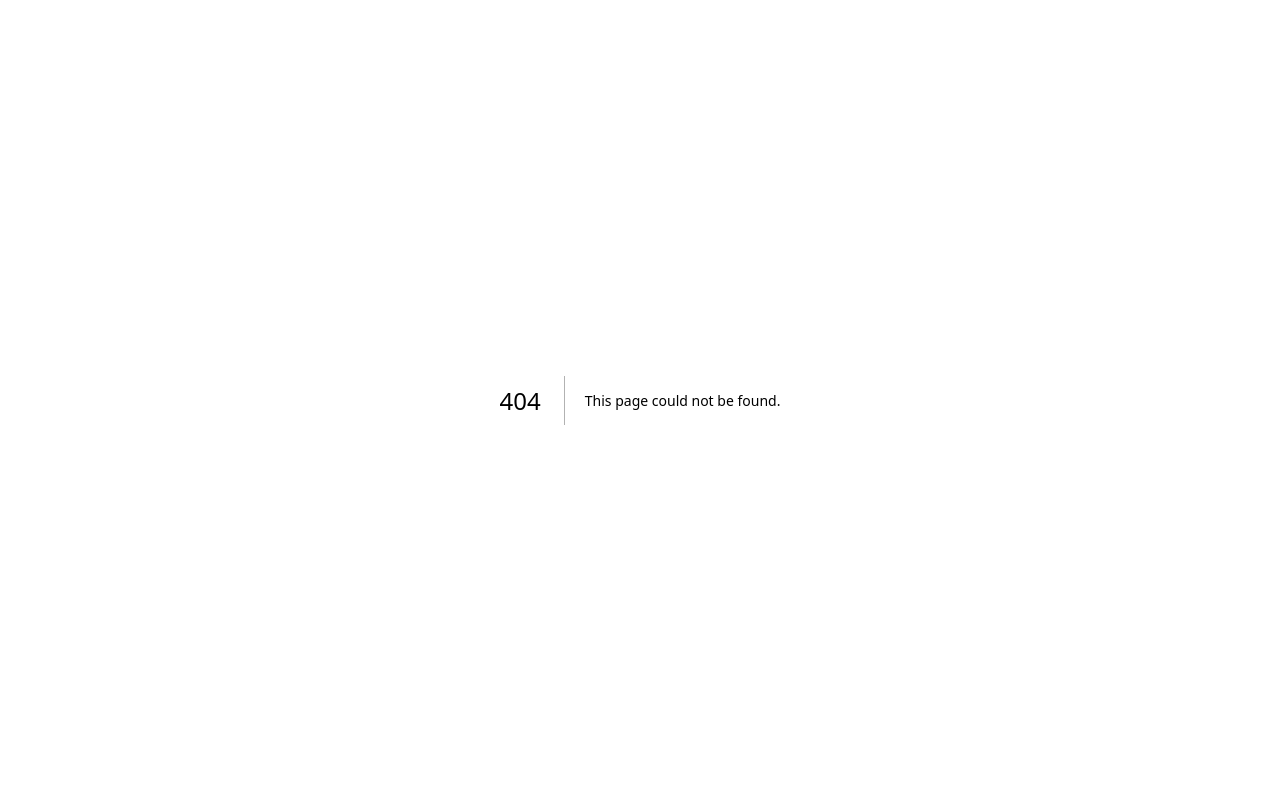
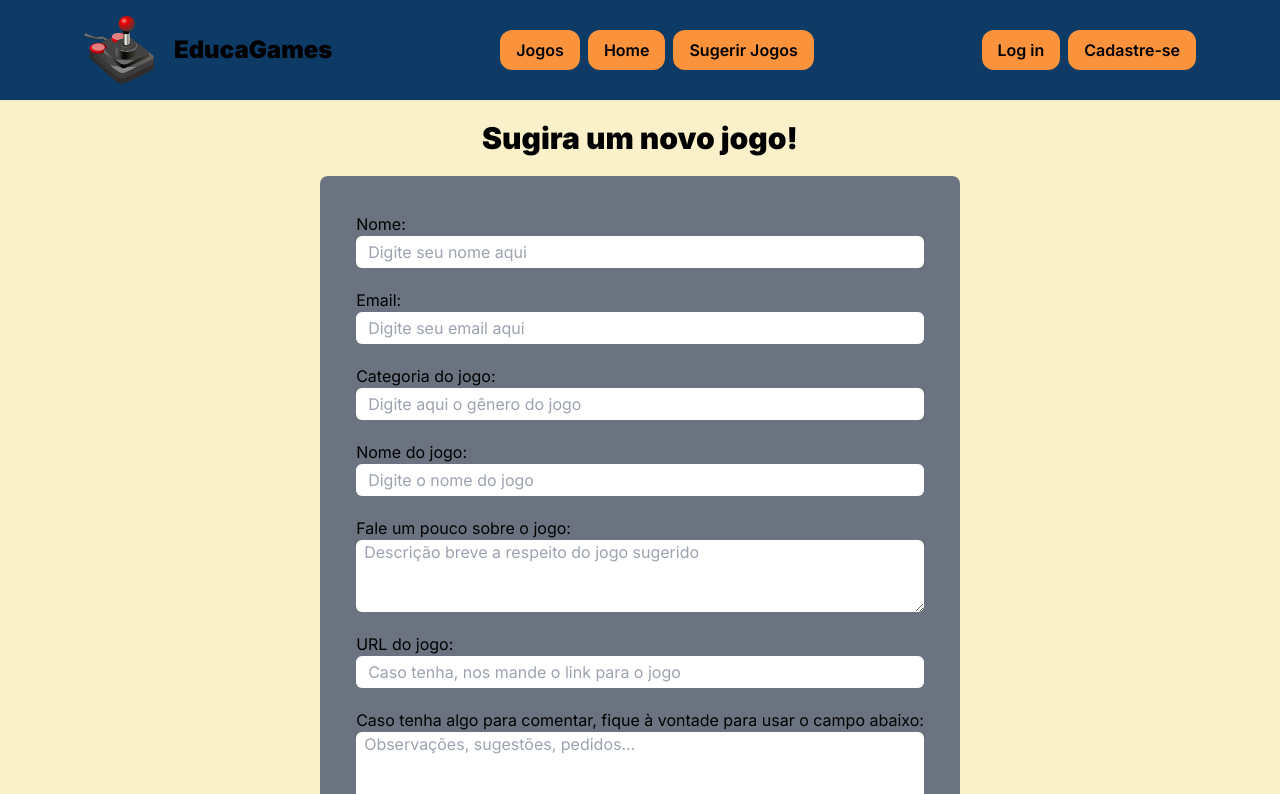
Before and after one commit to trabalhos-si-fiap/fe_happy_game, a Next.js app in the folder happy-game/: page /sugerir in a window 1280 px wide. Before the commit this address had no page. Shown: the top 794 px of the page. Built offline with nearby package versions, Linux system fonts and the light colour scheme.

Commit message:
Começo tela de sugerir jogos

```diff
--- a/happy-game/src/app/globals.css
+++ b/happy-game/src/app/globals.css
@@ -20,7 +20,7 @@
 body {
   color: rgb(var(--foreground-rgb));
   background: rgb(250, 240, 202);
-  font-family: 'Poppins';
+  font-family: 'Poppins', sans-serif;
 
 }
 
--- /dev/null
+++ b/happy-game/src/app/sugerir/page.tsx
@@ -0,0 +1,71 @@
+import ElementoDeFormulario from "@/components/ElementoDeFormulario";
+import Footer from "@/components/templates/footer";
+import Header from "@/components/templates/header";
+import TextAreaElement from "@/components/TextAreaElement";
+
+export default function SugerirJogos(){
+    return (
+        <div className="flex flex-col ">
+            <Header></Header>
+            <div className="flex flex-col items-center justify-center">
+                <h1 className="text-black font-black text-3xl p-5">Sugira um novo jogo!</h1>
+                <div className="h-screen">
+                    <form action="" className=" flex flex-col gap-5 bg-gray-500 p-9 rounded-lg">
+                        <ElementoDeFormulario
+                        id={'nome'}
+                        placeholder={'Digite seu nome aqui'}
+                        >
+                            <span>Nome:</span>
+                        </ElementoDeFormulario>
+
+                        <ElementoDeFormulario
+                        id={'email '}
+                        placeholder={'Digite seu email aqui'}
+                        >
+                            <span>Email:</span>
+                        </ElementoDeFormulario>
+
+                        <ElementoDeFormulario
+                        id={'categoria '}
+                        placeholder={'Digite aqui o gênero do jogo'}
+                        >
+                            <span>Categoria do jogo:</span>
+                        </ElementoDeFormulario>
+
+                        <ElementoDeFormulario
+                        id={'nome_do_jogo'}
+                        placeholder={'Digite o nome do jogo'}
+                        >
+                            <span>Nome do jogo:</span>
+                        </ElementoDeFormulario>
+                        <TextAreaElement
+                        id={'descricao'}
+                        placeholder={'Descrição breve a respeito do jogo sugerido'}
+                        className={'h-20'}
+                        >
+                            <span>Fale um pouco sobre o jogo:</span>
+                        </TextAreaElement>
+                        <ElementoDeFormulario
+                        id={'url_jogo '}
+                        placeholder={'Caso tenha, nos mande o link para o jogo'}
+                        >
+                            <span>URL do jogo:</span>
+                        </ElementoDeFormulario>
+                        <TextAreaElement
+                        id={'feedback'}
+                        placeholder={'Observações, sugestões, pedidos...'}
+                        className={'h-5'}
+                        >
+                            <span>Caso tenha algo para comentar, fique à
+                                vontade para usar o campo abaixo:</span>
+                        </TextAreaElement>
+
+
+
+                    </form>
+                </div>
+            </div>
+            <Footer></Footer>
+        </div>
+    )
+}
--- /dev/null
+++ b/happy-game/src/components/ElementoDeFormulario.tsx
@@ -0,0 +1,13 @@
+export default function ElementoDeFormulario(props: any){
+    return(
+        <div className="flex flex-col">
+            <label htmlFor={props.id}>{props.children}</label>
+            <input
+            type="text"
+            id={props.id}
+            placeholder={props.placeholder}
+            className= {`px-3 py-1 rounded-md text-black` }
+            />
+        </div>
+    )
+}
--- /dev/null
+++ b/happy-game/src/components/TextAreaElement.tsx
@@ -0,0 +1,16 @@
+export default function TextAreaElement(props: any){
+    return(
+        <div className="flex flex-col">
+            <label htmlFor={props.id}>{props.children}</label>
+            <textarea
+            name={props.name}
+            id={props.id}
+            rows={3}
+            cols={50}
+            placeholder={props.placeholder}
+            className="rounded-md px-2 text-black"
+            >
+            </textarea>
+        </div>
+    )
+}
--- a/happy-game/src/components/templates/header.tsx
+++ b/happy-game/src/components/templates/header.tsx
@@ -26,7 +26,7 @@ export default function Header(){
                     <Button link={"/"}>
                         Home
                     </Button>
-                    <Button link={"/"}>
+                    <Button link={"/sugerir"}>
                         Sugerir Jogos
                     </Button>
                 </ul>
```
